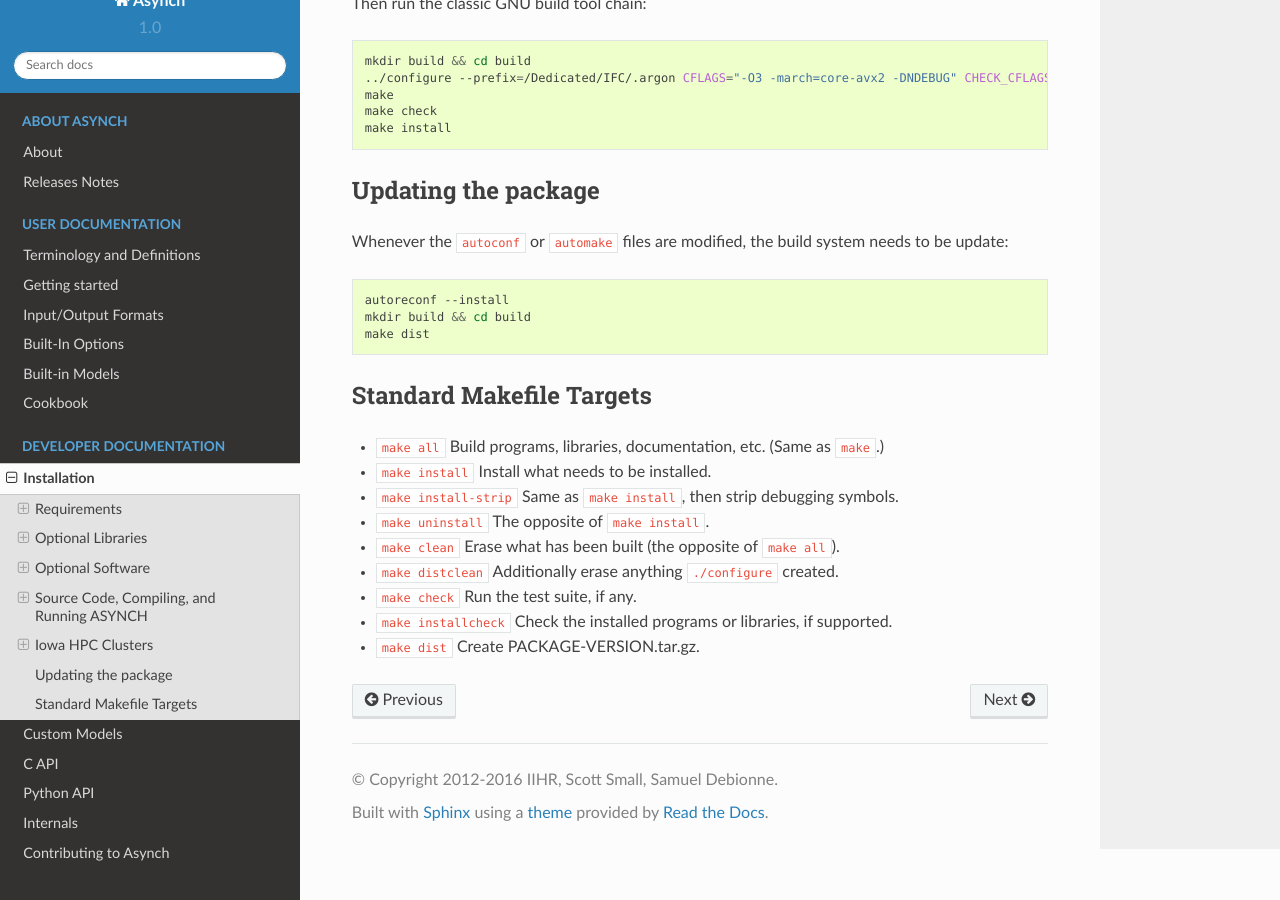
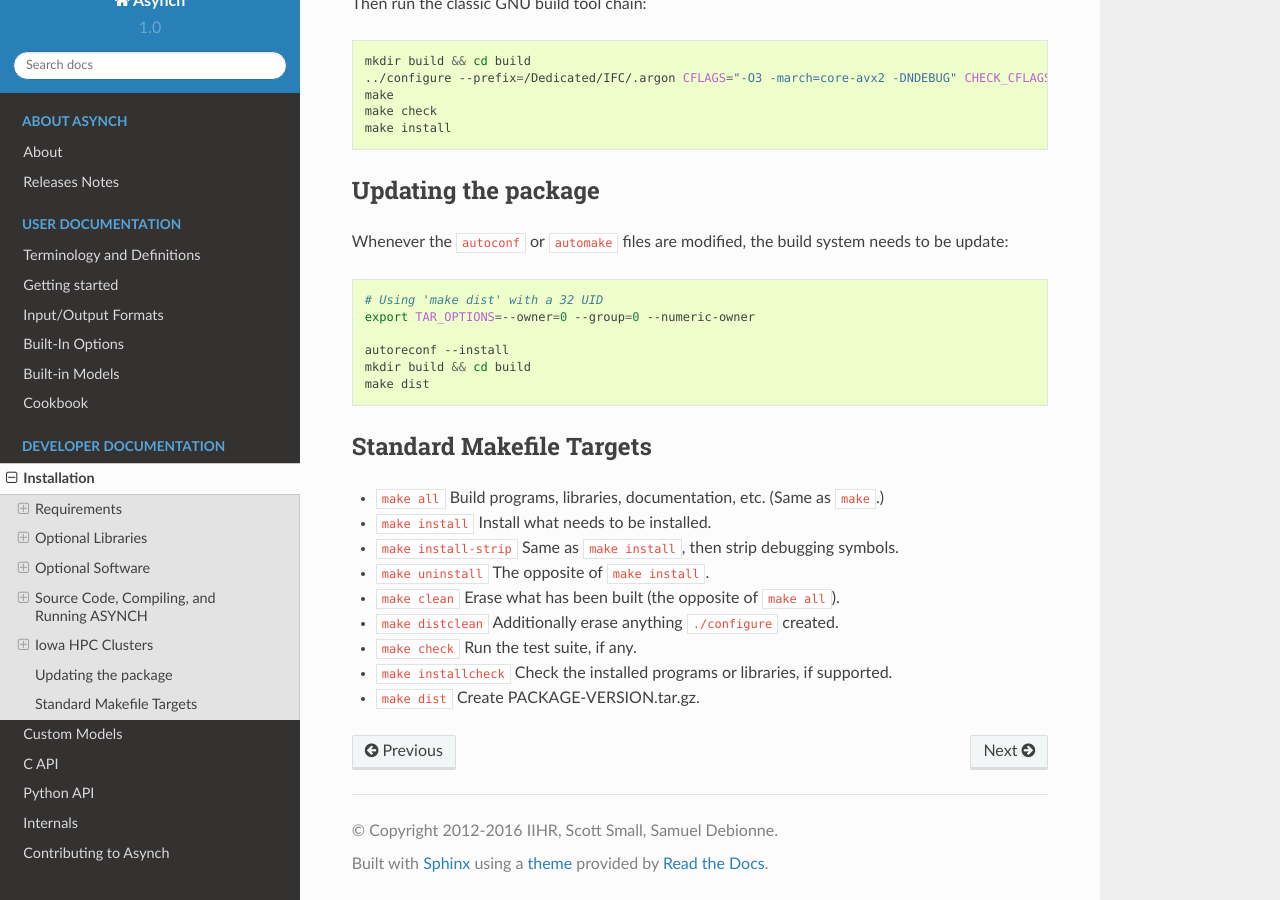
Before and after one commit to njadid/asynch_py, a Sphinx documentation site: the page built from docs/install.rst, in a window 1280 px wide and 900 px high, scrolled down 4759 px. Built offline with Sphinx 7.4.7 and the Read the Docs theme 2.0.0, drawn with Linux system fonts in a browser that asks for light colours.

Commit message:
Using 'make dist' with a 32 UID

```diff
--- a/docs/install.rst
+++ b/docs/install.rst
@@ -174,6 +174,9 @@ Whenever the ``autoconf`` or ``automake`` files are modified, the build system n
 
 .. code-block:: sh
 
+  # Using 'make dist' with a 32 UID
+  export TAR_OPTIONS=--owner=0 --group=0 --numeric-owner
+
   autoreconf --install
   mkdir build && cd build
   make dist
```
